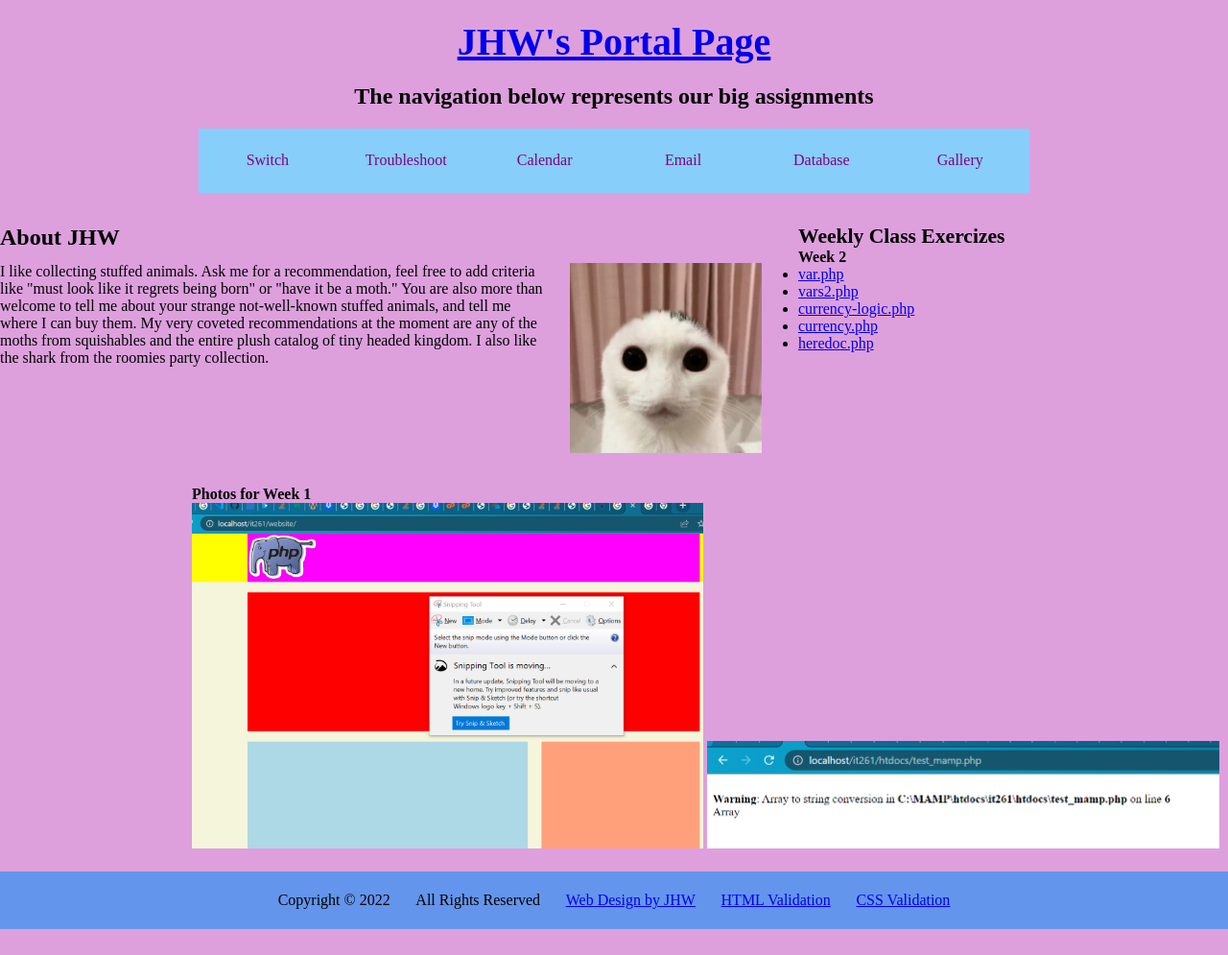
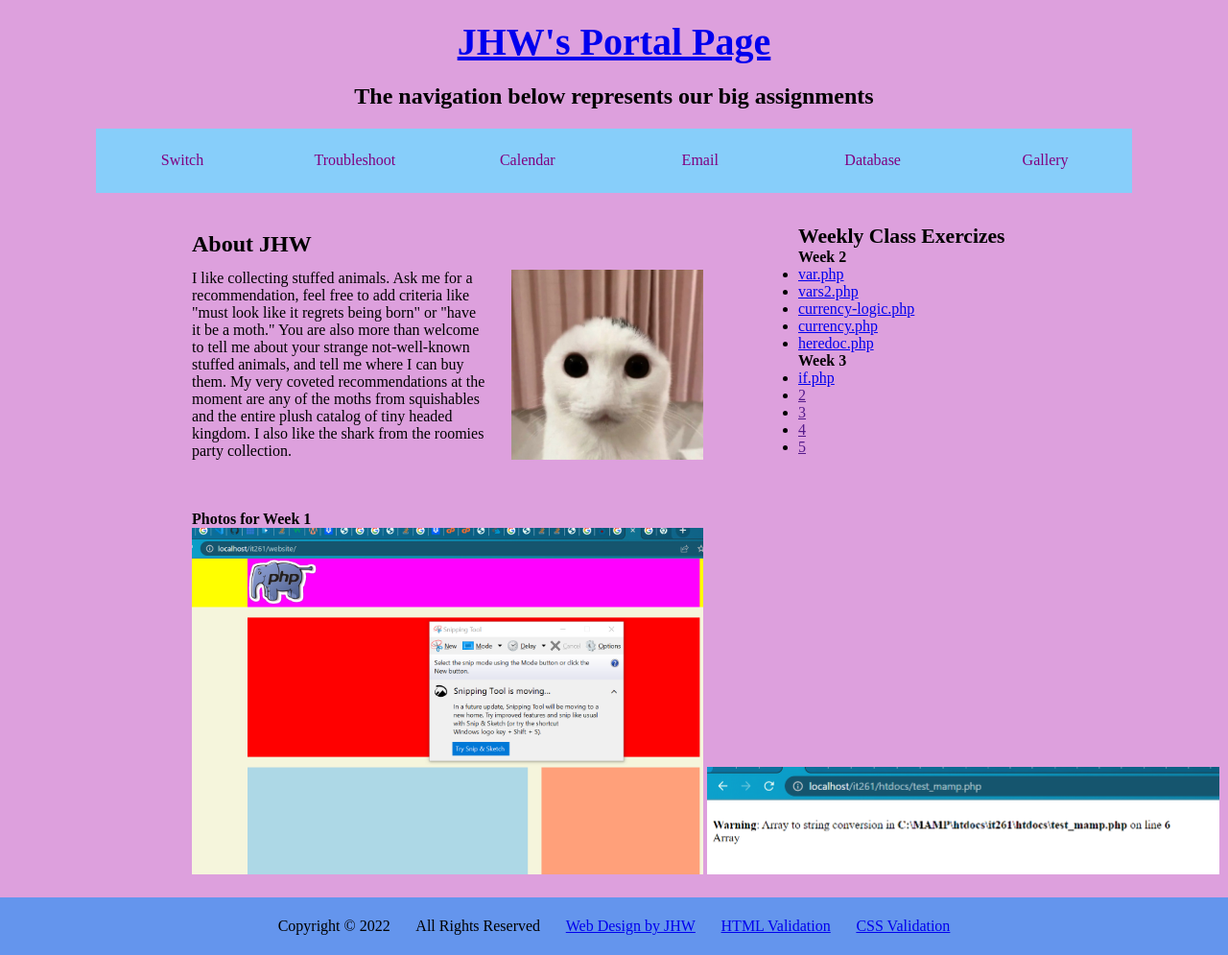
Before and after one commit to TheMoinator22/it261, a PHP site: page / in a window 1280 px wide. Shown: the whole page at 96% size. Before the commit the page ends 968 px from the top, so only its background shows below. Run offline with PHP 8.4, Linux system fonts and the light colour scheme.

Commit message:
homework

```diff
--- a/index.php
+++ b/index.php
@@ -18,8 +18,6 @@
     <h2>
         The navigation below represents our big assignments
     </h2>
-
-    <div id="wrapper">
 
         <nav>
 
@@ -66,6 +64,7 @@
 </header>
 
         <main>
+        <div id="wrapper">
             <h2>
                 About JHW
             </h2>
@@ -115,9 +114,30 @@
                 </li>
             </ul>
 
+
+            <h4> Week 3 </h4>
+            <ul>
+                <li>
+                    <a href="weeks/week3/if.php">if.php</a>
+                </li>
+
+                <li>
+                    <a href="">2</a>
+                </li>
+
+                <li>
+                    <a href="">3</a>
+                </li>
+
+                <li>
+                    <a href="">4</a>
+                </li>
+
+                <li>
+                    <a href="">5</a>
+                </li>
+            </ul>
         </aside>
-    </div>
-    <!-- close wrapper -->
 
 
     <div id="photos">
@@ -127,7 +147,8 @@
     </div>
     <!-- end photos -->
 
-
+    </div>
+    <!-- close wrapper -->
     <footer>
         <ul>
             <li>Copyright &copy;
--- a/website/css/portalstyles.css
+++ b/website/css/portalstyles.css
@@ -12,8 +12,10 @@ body {
 
 
 #wrapper {
-    max-width: 650pt;
+    max-width: 400pt;
     margin: 15pt auto;
+    margin-left: 150pt;
+
 }
 
 
@@ -22,6 +24,8 @@ nav {
     height: 50pt;
     line-height: 50pt;
     margin-bottom: 15pt;
+    margin-left: 75pt;
+    margin-right: 75pt;
 }
 
 
@@ -45,7 +49,7 @@ main img {
 
 
 main {
-    width: 62%;
+    width: 65%;
     float: left;
 }
 
```
Also changed, not shown: weeks/week3/if.php (added, +51 -0 lines).
